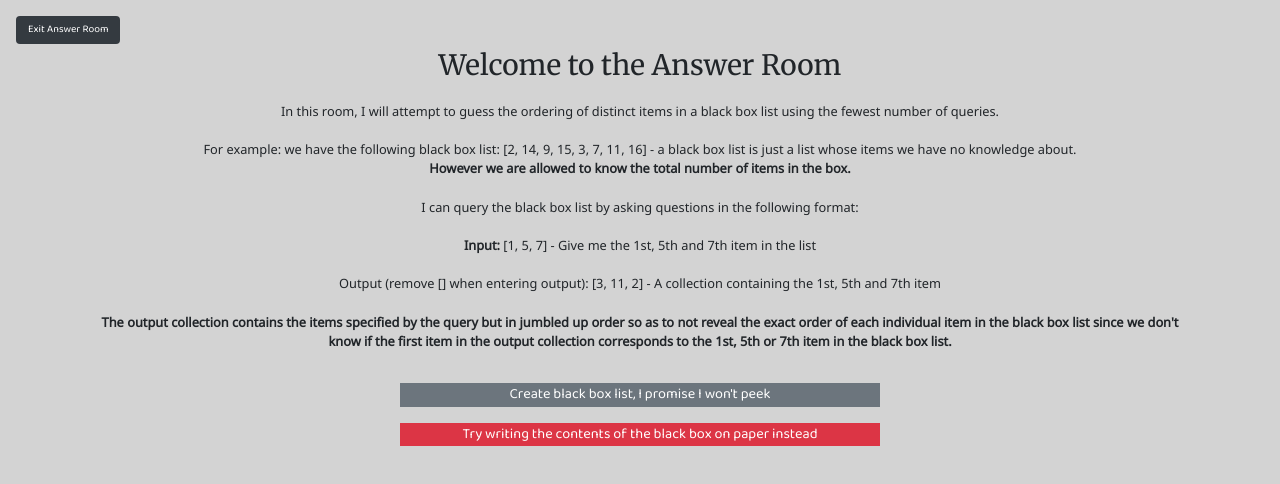
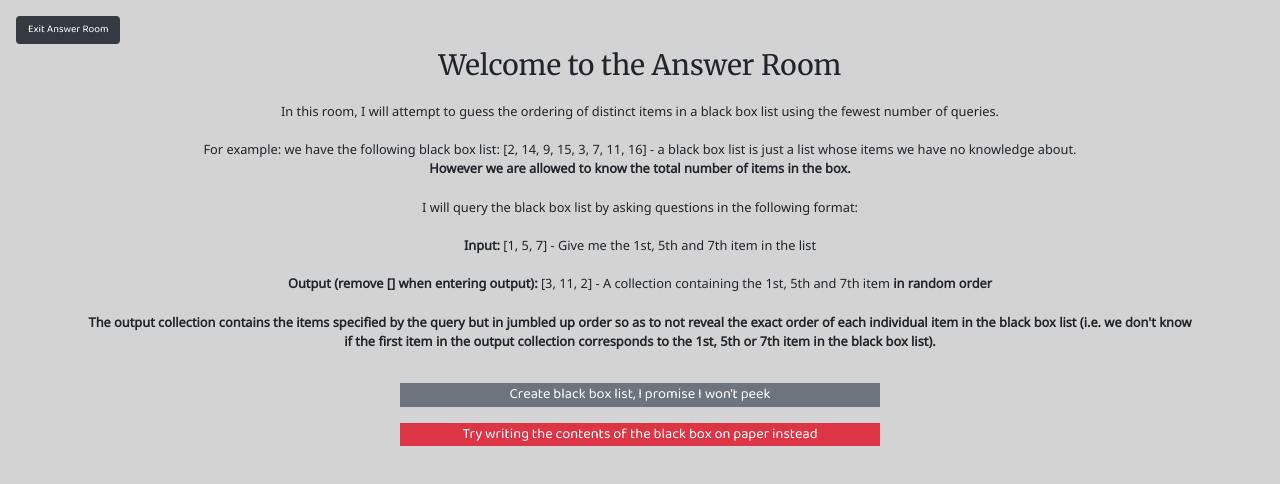
Before and after one commit to plosslaw/magicians-red, a React (Create React App) app: page /answer in a window 1280 px wide. Shown: the top 484 px of the page. Built offline with nearby package versions, Linux system fonts and the light colour scheme; a web font is replaced by a local one.

Commit message:
Fix styling and formatting

```diff
--- a/src/components/Answer.js
+++ b/src/components/Answer.js
@@ -21,14 +21,14 @@ class Answer extends Component {
                         a black box list is just a list whose items we have no knowledge about.<br/>
                         <span style={{fontWeight:"bold"}}>However we are allowed to know the total number of items in the box.</span>
                         <br/><br/>
-                        I can query the black box list by asking questions in the following format:
+                        I will query the black box list by asking questions in the following format:
                         <br/><br/>
                         <b>Input:</b> [1, 5, 7] - Give me the 1st, 5th and 7th item in the list <br/><br/>
-                        Output (remove [] when entering output): [3, 11, 2] -
-                        A collection containing the 1st, 5th and 7th item <br/><br/>
+                        <b>Output (remove [] when entering output):</b> [3, 11, 2] -
+                        A collection containing the 1st, 5th and 7th item <b>in random order</b> <br/><br/>
                         <span style={{fontWeight:"bold"}}>The output collection contains the items specified by the query but in jumbled up
-                        order so as to not reveal the exact order of each individual item in the black box list since we don't know if the
-                        first item in the output collection corresponds to the 1st, 5th or 7th item in the black box list.
+                        order so as to not reveal the exact order of each individual item in the black box list (i.e. we don't know if the
+                        first item in the output collection corresponds to the 1st, 5th or 7th item in the black box list).
                         </span>
                     </div>
                 </div>
--- a/src/components/Challenge.js
+++ b/src/components/Challenge.js
@@ -8,30 +8,30 @@ class Challenge extends React.Component {
     render() {
         return (
             <div>
-            <Link to="/magicians-red" style={{textDecoration:"none", margin:"1rem"}}>
+            <Link to="/magicians-red" style={{ textDecoration: "none", margin: "1rem" }}>
                 <button type="button" className=" btn btn-dark btn-exit">
                     Exit Challenge Room
                 </button>
             </Link>
             <div className="container">
-                <div className="flex-column align-content-center" style={{width:"100%"}}>
-                    <div className="sub-intro" style={{textAlign:"center", fontSize:"3.5vmin"}}>Welcome to my Challenge</div>
-                    <div className="regText" style={{textAlign:"center", marginTop:"1rem"}}>
+                <div className="flex-column align-content-center" style={{ width: "100%" }}>
+                    <div className="sub-intro" style={{ textAlign: "center", fontSize: "3.5vmin" }}>Welcome to my Challenge</div>
+                    <div className="regText" style={{ textAlign: "center", marginTop: "1rem" }}>
                         In this room, you shall attempt to guess the ordering of distinct items in a black box list using the fewest number of queries.
                         <br/><br/>
                         For example: we have the following black box list: [2, 14, 9, 15, 3, 7, 11, 16] -
                         a black box list is just a list whose items we have no knowledge about.<br/>
-                        <span style={{fontWeight:"bold"}}>However we are allowed to know the total number of items in the box.</span>
+                        <b>However we are allowed to know the total number of items in the box.</b>
                         <br/><br/>
                         You can query the black box list by asking questions in the following format:
                         <br/><br/>
                         <b>Input (remove [] for actual input)</b>: [1, 5, 7] - Give me the 1st, 5th and 7th item in the list <br/>
                         <b>Output:</b> [3, 11, 2] -
-                        A collection containing the 1st, 5th and 7th item <br/><br/>
-                        <span style={{fontWeight:"bold"}}>The output collection contains the items specified by the query but in jumbled up
-                        order so as to not reveal the exact order of each individual item in the black box list since we don't know if the
-                        first item in the output collection corresponds to the 1st, 5th or 7th item in the black box list.
-                        </span><br/><br/>
+                        A collection containing the 1st, 5th and 7th item <b>in random order</b><br/><br/>
+                        <b>The output collection contains the items specified by the query but in jumbled up
+                        order so as to not reveal the exact order of each individual item in the black box list (i.e. we don't know if the
+                        first item in the output collection corresponds to the 1st, 5th or 7th item in the black box list).
+                        </b><br/><br/>
                         Obviously the maximum size of the input is the size of the black box list
                         which will return a collection that contains all the items in the black box list<br/><br/>
 
@@ -43,8 +43,8 @@ class Challenge extends React.Component {
                     </div>
                 </div>
             </div>
-            <Link to="/challenge/start" style={{textDecoration:"none", display:"flex", justifyContent:"center", marginTop:"1rem"}}>
-                <div style={{width:"60vmin"}}>
+            <Link to="/challenge/start" style={{ textDecoration: "none", display: "flex", justifyContent: "center", marginTop: "1rem" }}>
+                <div style={{ width: "60vmin" }}>
                     <button type="button" className="btn-block btn-danger btn-font">
                         Start Challenge
                     </button>
--- a/src/components/CreateBlackBox.js
+++ b/src/components/CreateBlackBox.js
@@ -343,7 +343,7 @@ class CreateBlackBox extends Component {
                                     e.g. Black Box List of size 8: [2, 14, 9, 15, 3, 7, 11, 16]<br/><br/>
                                     <b>Input:</b> [1, 5, 7] - Give me the 1st, 5th and 7th item in the list <br/>
                                     <b>Output:</b> [3, 11, 2] -
-                                    A collection containing the 1st, 5th and 7th item in <b>any random order</b><br/><br/>
+                                    A collection containing the 1st, 5th and 7th item in <b>random order</b><br/><br/>
                                     Before receiving an answer, one must first give answers<br/><br/>
                                 </div>
                                 <div style={{fontSize:"3vmin", color:"red"}}>
@@ -454,10 +454,8 @@ class CreateBlackBox extends Component {
                         }
                     </div>
                 </div>
-
             </div>
             </div>
-
         );
     }
 }
--- a/src/components/Input.js
+++ b/src/components/Input.js
@@ -18,7 +18,7 @@ class Input extends Component {
                             disabled={!this.props.enabled}
                             style={!this.props.enabled?{cursor:"not-allowed"}:{cursor:"text"}}
                             ></input>
-                            <button type="submit" className={this.props.enabled ? "btn-font btn-danger" : "btn-font btn-secondary"} style={!this.props.enabled?{cursor:"not-allowed"}:{cursor:"pointer"}} disabled={!this.props.enabled}>
+                            <button type="submit" className={this.props.enabled ? "btn-font btn-primary" : "btn-font btn-secondary"} style={!this.props.enabled?{cursor:"not-allowed"}:{cursor:"pointer"}} disabled={!this.props.enabled}>
                                 {this.props.enabled ? "Submit query" : "Queries disabled"}
                             </button>
                         </div>
--- a/src/components/PaperBlackBox.js
+++ b/src/components/PaperBlackBox.js
@@ -313,7 +313,7 @@ class PaperBlackBox extends Component {
                                     e.g. Black Box List of size 8: [2, 14, 9, 15, 3, 7, 11, 16]<br/><br/>
                                     <b>Input:</b> [1, 5, 7] - Give me the 1st, 5th and 7th item in the list <br/>
                                     <b>Output:</b> [3, 11, 2] -
-                                    A collection containing the 1st, 5th and 7th item in <b>any random order</b><br/><br/>
+                                    A collection containing the 1st, 5th and 7th item in <b>random order</b><br/><br/>
                                     Before receiving an answer, one must first give answers<br/><br/>
                                 </div>
                                 <div style={{fontSize:"3vmin", color:"red"}}>
--- a/src/components/StartChallenge.js
+++ b/src/components/StartChallenge.js
@@ -241,7 +241,7 @@ class StartChallenge extends Component {
                         e.g. Black Box List of size 8: [2, 14, 9, 15, 3, 7, 11, 16]<br/><br/>
                         <b>Input:</b> [1, 5, 7] - Give me the 1st, 5th and 7th item in the list <br/>
                         <b>Output:</b> [3, 11, 2] -
-                        A collection containing the 1st, 5th and 7th item in <b>any random order</b><br/><br/>
+                        A collection containing the 1st, 5th and 7th item in <b>random order</b><br/><br/>
                         Once you feel that you know the order of the items in the black box list, submit your answer in the format below (without brackets []):<br/><br/>
                         [a<sub>1</sub>, a<sub>2</sub>, a<sub>3</sub>, a<sub>4</sub>... a<sub>i</sub>, ...a<sub>n</sub>]<br/>where a<sub>i</sub> is the
                         i<sup>th</sup> item in the black box list and n is the number of items in the black box list
```
